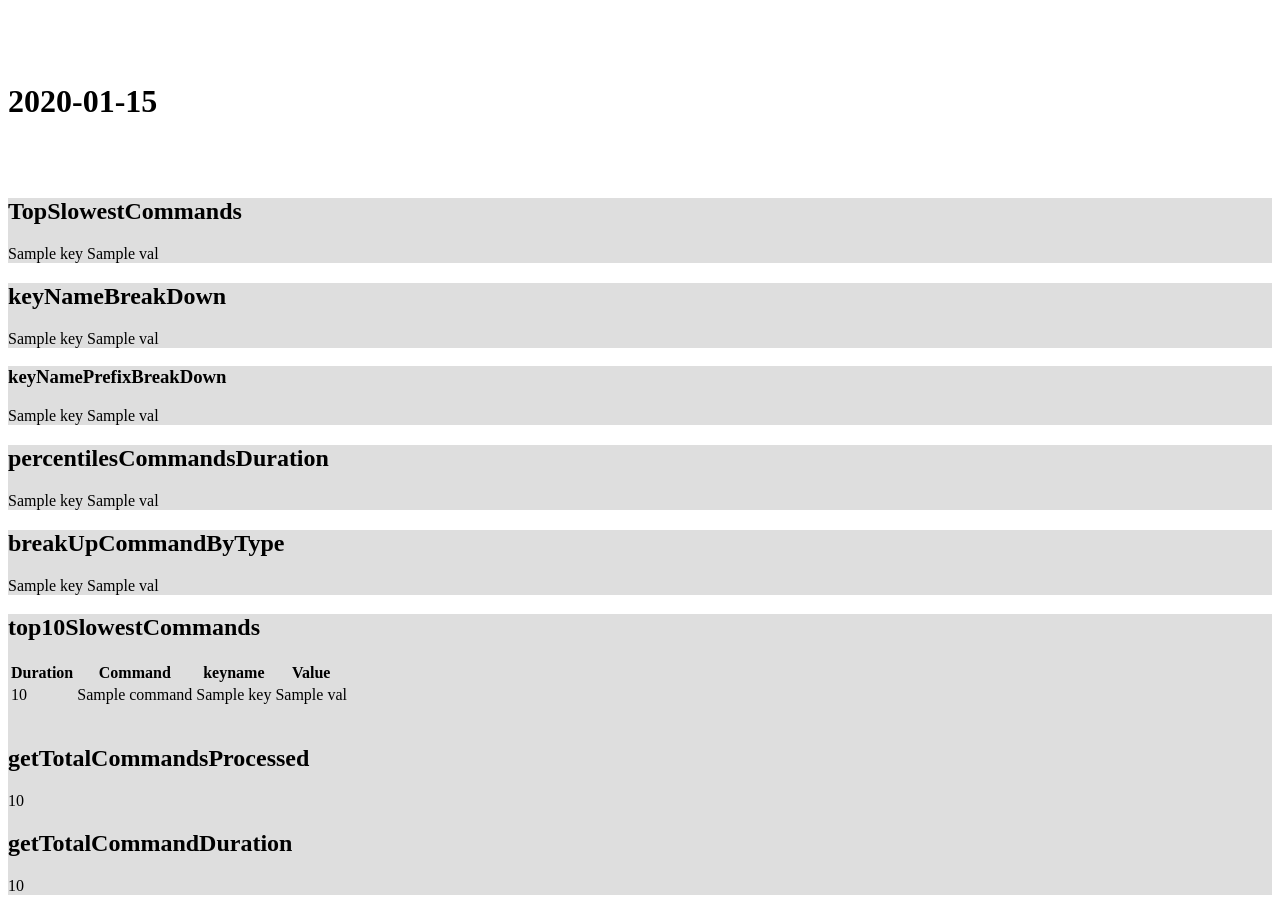
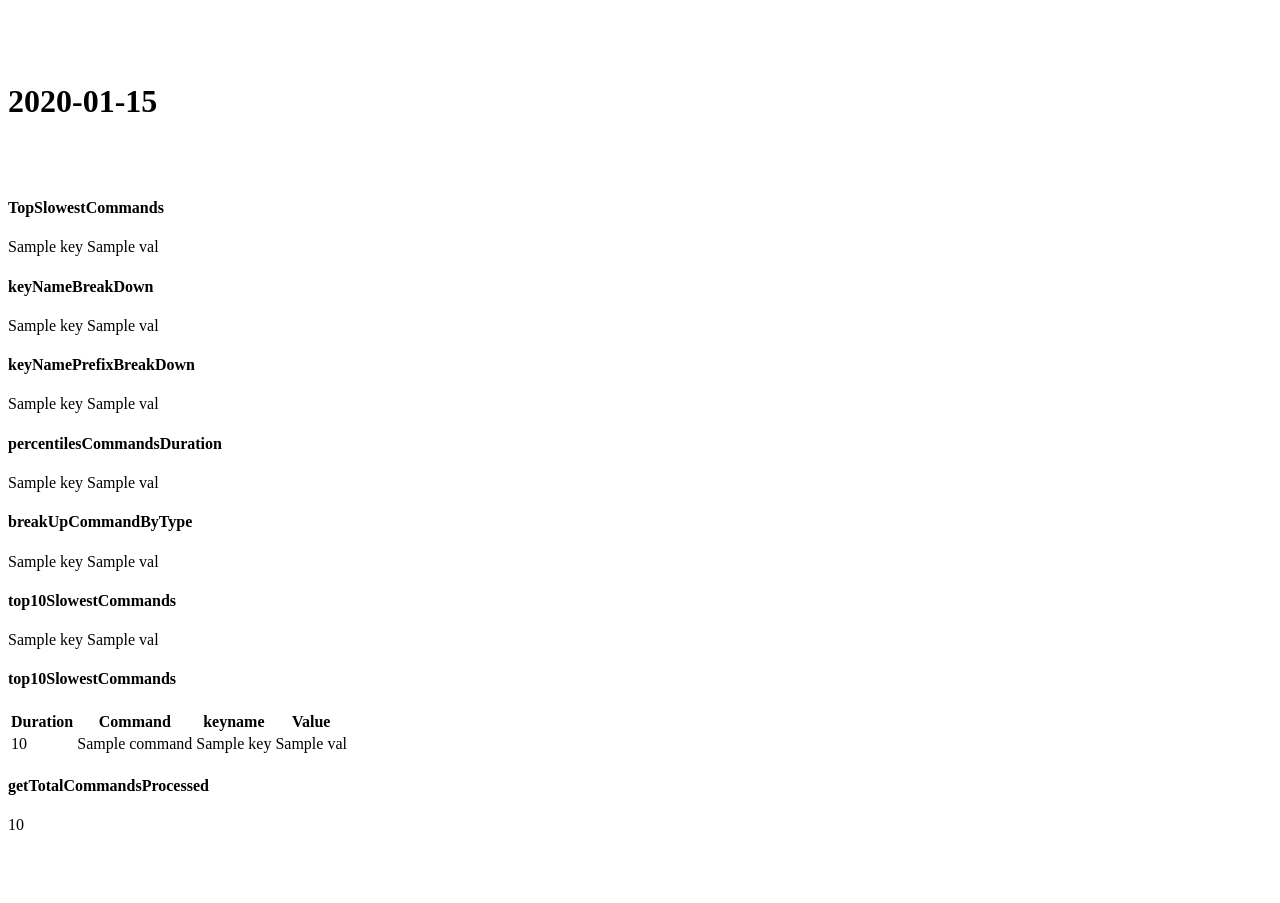
Before and after one commit to yonatan-ess/redis-dashboard, a Django app: template redis_dashboard/cpuprofile/templates/cpuprofile/trace_detail.html in a window 1280 px wide. After the commit the page ends 830 px from the top, so only its background shows below. Run offline with Django 5.2, Linux system fonts and the light colour scheme; the template is opened without the code that fills it: most values are stand-ins (such as "Sample title", 1, 10 or a date in 2020); some libraries are stand-ins or nearby versions.

Commit message:
add fontawesomefree, fix web deisgn

```diff
--- a/redis_dashboard/cpuprofile/templates/cpuprofile/trace_detail.html
+++ b/redis_dashboard/cpuprofile/templates/cpuprofile/trace_detail.html
@@ -2,73 +2,80 @@
     <br><br><br>
 
     <div class="container-lg ">
-        <h1 class="display-4 text-center"> {{time}} </h1>
+        <h1 class="display-6 text-center"> {{time}} </h1>
         <br><br>
-        <div class="row">
-            <div class="col-sm shadow offset2 bg-gradient rounded sm-3 mb-3 mx-3"
-                style="background-color:rgb(222, 222, 222);">
+        <div class="row gx-0">
 
-                <h2>TopSlowestCommands </h2>
-
+            <div class="col-sm shadow offset2 rounded sm-3 mb-3 mx-3">
+                <div class="card-header text-center">
+                    <h4 class="my-0 font-weight-normal">TopSlowestCommands</h4>
+                </div>
+                <div class="card-body">
                     {% for key,val in trace_json.TopSlowestCommands.items %}
-
-                {{key}} {{val}}
-                <br>
-                {% endfor %}
-
-            </div>
-            <div class="col-sm shadow offset2 bg-gradient rounded sm-3 mb-3 mx-3"
-                style="background-color:rgb(222, 222, 222);">
-                <h2> keyNameBreakDown </h2>
-
-
-                {% for key,val in trace_json.keyNameBreakDown.items %}
-                {{key}} {{val}}
-                <br>
-
+                    <p class="m-0 text-center">{{key}} {{val}}</p>
                     {% endfor %}
                 </div>
-            <div class="col-sm shadow offset2 bg-gradient rounded sm-3 mb-3 mx-3"
-                style="background-color:rgb(222, 222, 222);">
-                <h3> keyNamePrefixBreakDown </h3>
-
-                {% for key,val in trace_json.keyNamePrefixBreakDown.items %}
-
-                {{key}} {{val}}
-                <br>
+            </div>
+            <div class="col-sm shadow offset2 rounded sm-3 mb-3 mx-3">
+                <div class="card-header">
+                    <h4 class="my-0 font-weight-normal text-center">keyNameBreakDown</h4>
+                </div>
+                <div class="card-body text-center">
+                    {% for key,val in trace_json.keyNameBreakDown.items %}
+                    <p class="m-0 text-center">{{key}} {{val}}</p>
                     {% endfor %}
-
                 </div>
             </div>
-        <div class="row">
-            <div class="col-sm shadow offset2 bg-gradient rounded sm-3 mb-3 mx-3"
-                style="background-color:rgb(222, 222, 222);">
-                <h2> percentilesCommandsDuration </h2>
-
-                {% for key,val in trace_json.percentilesCommandsDuration.items %}
-
-                {{key}} {{val}}
-                <br>
-
+            <div class="col-sm shadow offset2 rounded sm-3 mb-3 mx-3">
+                <div class="card-header">
+                    <h4 class="my-0 font-weight-normal text-center">keyNamePrefixBreakDown</h4>
+                </div>
+                <div class="card-body text-center">
+                    {% for key,val in trace_json.keyNamePrefixBreakDown.items %}
+                    <p class="m-0 text-center">{{key}} {{val}}</p>
                     {% endfor %}
                 </div>
-
-            <div class="col-sm bg-gradient shadow rounded sm-3 mb-3 mx-3 " style="background-color:rgb(222, 222, 222);">
-                <h2> breakUpCommandByType </h2>
-
-                {% for key,val in trace_json.breakUpCommandByType.items %}
-
-                {{key}} {{val}}
-                <br>
-
+            </div>
+            <div class="row gx-0">
+                <div class="col-sm shadow offset2 rounded sm-3 mb-3 mx-3">
+                    <div class="card-header">
+                        <h4 class="my-0 font-weight-normal text-center">percentilesCommandsDuration</h4>
+                    </div>
+                    <div class="card-body text-center">
+                        {% for key,val in trace_json.percentilesCommandsDuration.items %}
+                        <p class="m-0">{{key}} {{val}}</p>
                         {% endfor %}
-
                     </div>
                 </div>
 
-        <div class="row">
-            <div class="col-sm bg-gradient shadow rounded sm-3 mb-3 mx-3 " style="background-color:rgb(222, 222, 222);">
-                <h2> top10SlowestCommands </h2>
+
+                <div class="col-sm shadow offset2 rounded sm-3 mb-3 mx-3">
+                    <div class="card-header">
+                        <h4 class="my-0 font-weight-normal text-center">breakUpCommandByType</h4>
+                    </div>
+                    <div class="card-body text-center">
+                        {% for key,val in trace_json.breakUpCommandByType.items %}
+                        <p class="m-0 text-center">{{key}} {{val}}</p>
+                        {% endfor %}
+                    </div>
+                </div>
+            </div>
+            <div class="row gx-0">
+                <div class="col-sm shadow offset2 rounded sm-3 mb-3 mx-3">
+                    <div class="card-header">
+                        <h4 class="my-0 font-weight-normal text-center">top10SlowestCommands</h4>
+                    </div>
+                    <div class="card-body text-center">
+                        {% for key,val in trace_json.breakUpCommandByType.items %}
+                        <p class="m-0 text-center">{{key}} {{val}}</p>
+                        {% endfor %}
+                    </div>
+                </div>
+                <div class="col-sm shadow offset2 rounded sm-3 mb-3 mx-3">
+                    <div class="card-header">
+                        <h4 class="my-0 font-weight-normal text-center">top10SlowestCommands</h4>
+                    </div>
+                    <div class="card-body text-center">
                         <table>
                             <tr>
                                 <th>Duration</th>
@@ -88,15 +95,17 @@
                             {% endfor %}
                         </table>
                     </div>
-            <div class="col-sm bg-gradient shadow rounded sm-3 mb-3 mx-3 " style="background-color:rgb(222, 222, 222);">
-                <br>
-                <h2>getTotalCommandsProcessed</h2>
+                </div>
+
+                <div class="col-sm shadow offset2 rounded sm-3 mb-3 mx-3">
+                    <div class="card-header">
+                        <h4 class="my-0 font-weight-normal text-center">getTotalCommandsProcessed</h4>
+                    </div>
+                    <div class="card-body text-center">
                         {{trace_json.getTotalCommandsProcessed}}
-
-                <h2>getTotalCommandDuration</h2>
-                {{trace_json.getTotalCommandDuration}}
                     </div>
                 </div>
 
             </div>
+
         </div>
--- a/redis_dashboard/redis_dashboard/settings.py
+++ b/redis_dashboard/redis_dashboard/settings.py
@@ -39,6 +39,7 @@ INSTALLED_APPS = [
     'django.contrib.staticfiles',
     'django_htmx',
     'bootstrap5',
+    'fontawesomefree',
     'cpuprofile',
 ]
 
```
Also changed, not shown: redis_dashboard/cpuprofile/templates/capturecommandstosqlite.html (+8 -8 lines), redis_dashboard/cpuprofile/templates/cpuprofile/traces_list.html (+8 -3 lines). Lines whose indentation alone changed are shown as unchanged.
